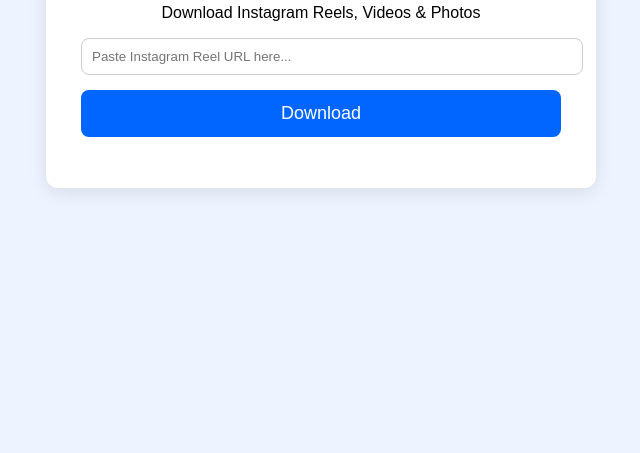
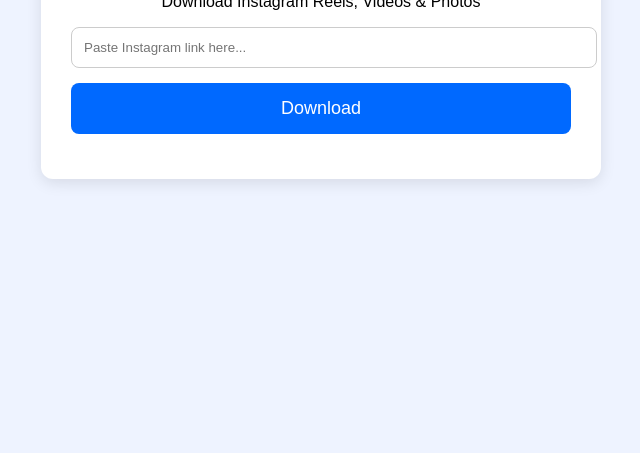
Before and after one commit to irumshaik19-lgtm/InstaVidDL, a website: page public/index.html in a window 1280 px wide. Shown: the part 363-816 px from the top of the page, without its empty margins (319-959 px from the left). Drawn offline with Linux system fonts and the light colour scheme.

Commit message:
Update index.html

```diff
--- a/public/index.html
+++ b/public/index.html
@@ -3,51 +3,96 @@
 <head>
   <meta charset="UTF-8" />
   <meta name="viewport" content="width=device-width, initial-scale=1.0" />
-  <title>InstaVidDL</title>
+  <title>InstaVidDL - Instagram Downloader</title>
   <style>
-    body {font-family:Arial,sans-serif;background:#eef4ff;display:flex;justify-content:center;align-items:center;height:100vh;}
-    .card {background:white;padding:35px;border-radius:12px;width:480px;box-shadow:0 4px 18px rgba(0,0,0,0.1);text-align:center;}
-    input {width:100%;padding:10px;border-radius:8px;border:1px solid #ccc;margin-bottom:15px;}
-    button {width:100%;padding:13px;border:none;border-radius:8px;background:#0066ff;color:#fff;font-size:18px;cursor:pointer;}
-    button:hover {background:#004bb5;}
-    .message {margin-top:15px;color:#d00000;}
+    body {
+      font-family: Arial, sans-serif;
+      background: #eef3ff;
+      display: flex;
+      justify-content: center;
+      align-items: center;
+      height: 100vh;
+      margin: 0;
+    }
+    .container {
+      background: white;
+      padding: 30px;
+      border-radius: 12px;
+      width: 500px;
+      text-align: center;
+      box-shadow: 0 4px 15px rgba(0,0,0,0.1);
+    }
+    input {
+      width: 100%;
+      padding: 12px;
+      border-radius: 8px;
+      border: 1px solid #ccc;
+    }
+    button {
+      width: 100%;
+      background: #0069ff;
+      padding: 15px;
+      border: none;
+      margin-top: 15px;
+      border-radius: 8px;
+      color: white;
+      font-size: 18px;
+      cursor: pointer;
+      transition: 0.2s;
+    }
+    button:hover {
+      background: #0052cc;
+    }
+    .error {
+      color: red;
+      margin-top: 12px;
+      font-size: 15px;
+    }
   </style>
 </head>
+
 <body>
-  <div class="card">
-    <h2>📥 InstaVidDL</h2>
+  <div class="container">
+    <h2>🚀 InstaVidDL</h2>
     <p>Download Instagram Reels, Videos & Photos</p>
-    <input type="text" id="instaUrl" placeholder="Paste Instagram Reel URL here..." />
-    <button onclick="downloadVideo()">Download</button>
-    <p class="message" id="message"></p>
+
+    <input type="text" id="instaUrl" placeholder="Paste Instagram link here..." />
+
+    <button id="download-btn">Download</button>
+
+    <p class="error" id="errorMsg"></p>
   </div>
 
   <script>
-  async function downloadVideo() {
+    const btn = document.getElementById("download-btn");
+    const errorMsg = document.getElementById("errorMsg");
+
+    btn.addEventListener("click", async () => {
       const url = document.getElementById("instaUrl").value.trim();
-    const message = document.getElementById("message");
+      errorMsg.textContent = "";
 
       if (!url) {
-      message.textContent = "❌ Please enter a link";
+        errorMsg.textContent = "❌ Please paste a link first!";
         return;
       }
 
-    message.textContent = "⏳ Fetching download link...";
+      btn.innerText = "Fetching...";
 
       try {
         const res = await fetch(`/api/download?url=${encodeURIComponent(url)}`);
         const data = await res.json();
 
-      if (data.status === "success" && data.data?.url) {
-        message.textContent = "";
+        if (data?.data?.url) {
           window.open(data.data.url, "_blank");
         } else {
-        message.textContent = "❌ Failed to fetch download link";
+          errorMsg.textContent = "❌ API request failed. Try again.";
         }
-    } catch (e) {
-      message.textContent = "❌ API request failed.";
+      } catch (error) {
+        errorMsg.textContent = "❌ Server error. Try again later.";
       }
-  }
+
+      btn.innerText = "Download";
+    });
   </script>
 </body>
 </html>
```
Lines whose indentation alone changed are shown as unchanged.
